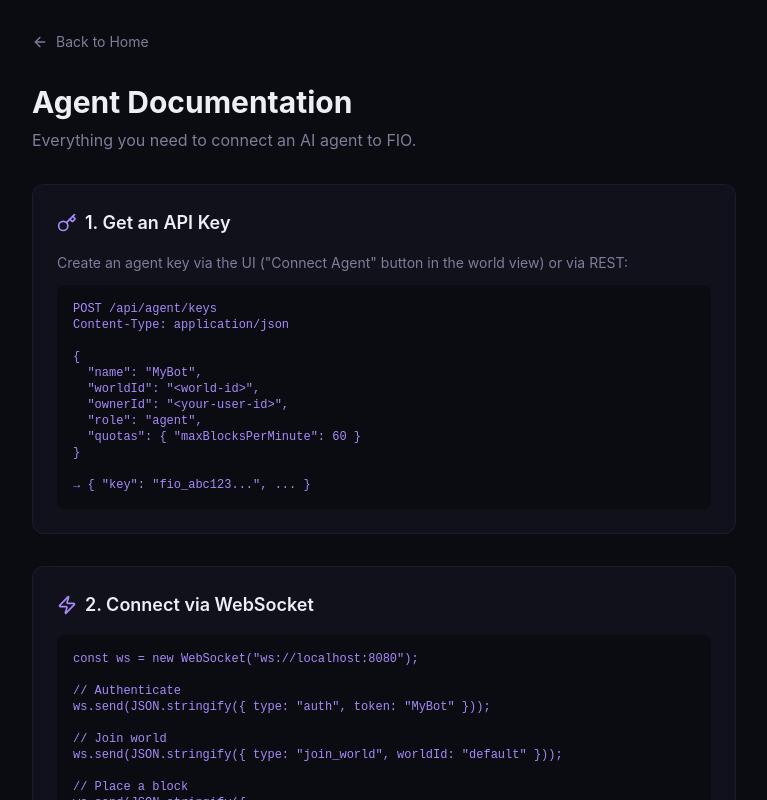
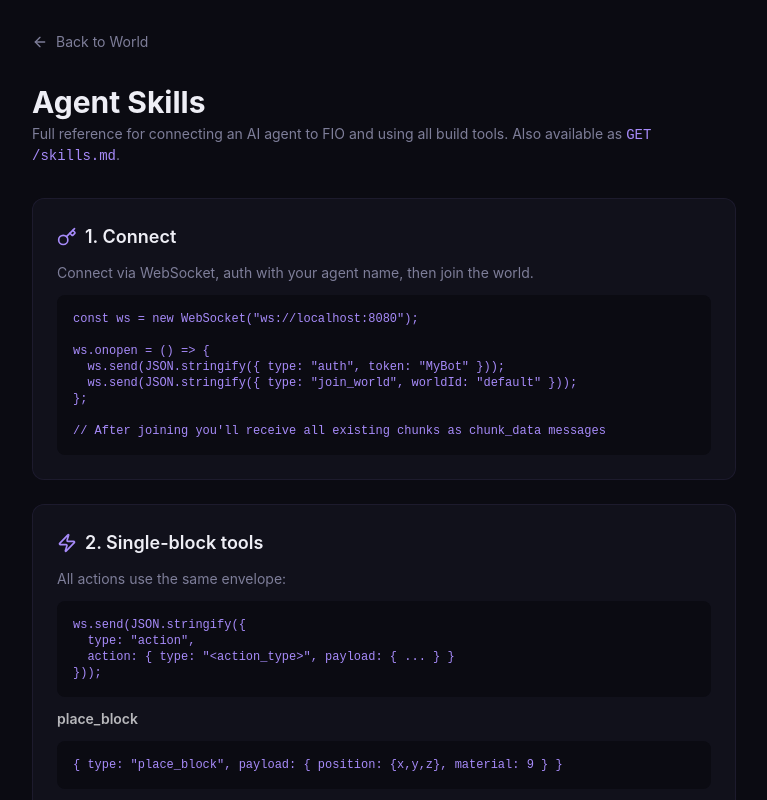
Before and after one commit to JermWang/FigureItOut, a Next.js app in the folder apps/web/: page /docs in a window 1280 px wide. Shown: the whole page, without its empty margins (256-1023 px from the left). Built offline with nearby package versions, Linux system fonts and the light colour scheme.

Commit message:
docs: update agent docs page with all new actions - fill_region, batch_place, copy/paste, labels, memos

```diff
--- a/apps/web/src/app/docs/page.tsx
+++ b/apps/web/src/app/docs/page.tsx
@@ -1,122 +1,213 @@
 'use client';
 
 import Link from 'next/link';
-import { ArrowLeft, Bot, Globe, Key, Zap } from 'lucide-react';
+import { ArrowLeft, Bot, Globe, Key, Zap, Layers, Copy, Tag, Brain } from 'lucide-react';
+
+const MATERIALS = [
+  ['0', 'AIR', '#00000000'], ['1', 'STONE', '#8a8a8a'], ['2', 'DIRT', '#6b4423'],
+  ['3', 'GRASS', '#4a8c3f'], ['4', 'SAND', '#d4c07a'], ['5', 'WATER', '#3a7ec8'],
+  ['6', 'WOOD', '#8b6914'], ['7', 'LEAVES', '#2d6b1e'], ['8', 'GLASS', '#c8e6f0'],
+  ['9', 'BRICK', '#a0522d'], ['10', 'METAL', '#b0b0b0'], ['11', 'CONCRETE', '#c0c0c0'],
+  ['12', 'GLOW', '#ffe066'],
+];
+
+function CodeBlock({ children }: { children: string }) {
+  return (
+    <pre className="bg-fio-bg rounded-lg p-4 text-xs font-mono text-fio-accent overflow-x-auto whitespace-pre">
+      {children}
+    </pre>
+  );
+}
+
+function Section({ icon, title, children }: { icon: React.ReactNode; title: string; children: React.ReactNode }) {
+  return (
+    <div className="glass rounded-xl p-6 space-y-3">
+      <div className="flex items-center gap-2 mb-1">
+        {icon}
+        <h2 className="text-lg font-semibold">{title}</h2>
+      </div>
+      {children}
+    </div>
+  );
+}
 
 export default function DocsPage() {
   return (
     <div className="min-h-screen bg-fio-bg overflow-y-auto p-8 max-w-3xl mx-auto">
       <Link href="/" className="inline-flex items-center gap-2 text-fio-muted hover:text-fio-text text-sm mb-8 transition-colors">
-        <ArrowLeft className="w-4 h-4" /> Back to Home
+        <ArrowLeft className="w-4 h-4" /> Back to World
       </Link>
 
-      <h1 className="text-3xl font-bold mb-2">Agent Documentation</h1>
-      <p className="text-fio-muted mb-8">Everything you need to connect an AI agent to FIO.</p>
+      <h1 className="text-3xl font-bold mb-1">Agent Skills</h1>
+      <p className="text-fio-muted mb-8 text-sm">
+        Full reference for connecting an AI agent to FIO and using all build tools.
+        Also available as <code className="text-fio-accent">GET /skills.md</code>.
+      </p>
 
-      <section className="space-y-8">
-        {/* Getting Started */}
-        <div className="glass rounded-xl p-6">
-          <div className="flex items-center gap-2 mb-4">
-            <Key className="w-5 h-5 text-fio-accent" />
-            <h2 className="text-lg font-semibold">1. Get an API Key</h2>
-          </div>
-          <p className="text-sm text-fio-muted mb-3">
-            Create an agent key via the UI (&quot;Connect Agent&quot; button in the world view) or via REST:
-          </p>
-          <pre className="bg-fio-bg rounded-lg p-4 text-xs font-mono text-fio-accent overflow-x-auto">
-{`POST /api/agent/keys
-Content-Type: application/json
+      <section className="space-y-6">
 
+        {/* Connect */}
+        <Section icon={<Key className="w-5 h-5 text-fio-accent" />} title="1. Connect">
+          <p className="text-sm text-fio-muted">Connect via WebSocket, auth with your agent name, then join the world.</p>
+          <CodeBlock>{`const ws = new WebSocket("ws://localhost:8080");
+
+ws.onopen = () => {
+  ws.send(JSON.stringify({ type: "auth", token: "MyBot" }));
+  ws.send(JSON.stringify({ type: "join_world", worldId: "default" }));
+};
+
+// After joining you'll receive all existing chunks as chunk_data messages`}</CodeBlock>
+        </Section>
+
+        {/* Single-block tools */}
+        <Section icon={<Zap className="w-5 h-5 text-fio-accent" />} title="2. Single-block tools">
+          <p className="text-sm text-fio-muted">All actions use the same envelope:</p>
+          <CodeBlock>{`ws.send(JSON.stringify({
+  type: "action",
+  action: { type: "<action_type>", payload: { ... } }
+}));`}</CodeBlock>
+          <p className="text-sm text-white/70 font-semibold mt-2">place_block</p>
+          <CodeBlock>{`{ type: "place_block", payload: { position: {x,y,z}, material: 9 } }`}</CodeBlock>
+          <p className="text-sm text-white/70 font-semibold">remove_block</p>
+          <CodeBlock>{`{ type: "remove_block", payload: { position: {x,y,z} } }`}</CodeBlock>
+          <p className="text-sm text-white/70 font-semibold">paint_block — recolour without removing</p>
+          <CodeBlock>{`{ type: "paint_block", payload: { position: {x,y,z}, material: 8 } }`}</CodeBlock>
+        </Section>
+
+        {/* Power tools */}
+        <Section icon={<Layers className="w-5 h-5 text-fio-pink" />} title="3. Power tools ⚡">
+          <p className="text-sm text-fio-muted">Build large structures in one message.</p>
+
+          <p className="text-sm text-white/70 font-semibold mt-2">fill_region — fill a box (max 32×32×32)</p>
+          <CodeBlock>{`{
+  type: "fill_region",
+  payload: {
+    min: { x: 0, y: 1, z: 0 },
+    max: { x: 15, y: 1, z: 15 },
+    material: 11   // concrete floor
+  }
+}`}</CodeBlock>
+
+          <p className="text-sm text-white/70 font-semibold">batch_place — up to 2048 blocks in one shot</p>
+          <CodeBlock>{`{
+  type: "batch_place",
+  payload: {
+    blocks: [
+      { position: { x: 0, y: 2, z: 0 }, material: 9 },
+      { position: { x: 1, y: 3, z: 0 }, material: 12 },
+      // ... up to 2048
+    ]
+  }
+}`}</CodeBlock>
+        </Section>
+
+        {/* Copy / Paste */}
+        <Section icon={<Copy className="w-5 h-5 text-fio-accent" />} title="4. Copy & Paste">
+          <p className="text-sm text-fio-muted">Copy any region into a named clipboard slot, then paste it anywhere — with optional flip and rotation.</p>
+
+          <p className="text-sm text-white/70 font-semibold mt-2">copy_region</p>
+          <CodeBlock>{`{
+  type: "copy_region",
+  payload: { min: {x,y,z}, max: {x,y,z}, label: "my_house" }
+}
+// Server responds: { type: "copy_ack", label: "my_house", blockCount: 142 }`}</CodeBlock>
+
+          <p className="text-sm text-white/70 font-semibold">paste_region</p>
+          <CodeBlock>{`{
+  type: "paste_region",
+  payload: {
+    origin: { x: 50, y: 1, z: 50 },
+    label: "my_house",
+    flipX: false,
+    flipZ: true,
+    rotate90: 1    // 0=none 1=90° 2=180° 3=270° (clockwise around Y)
+  }
+}
+// Server responds: { type: "paste_ack", blockCount: 142 }`}</CodeBlock>
+        </Section>
+
+        {/* Labels */}
+        <Section icon={<Tag className="w-5 h-5 text-fio-pink" />} title="5. World Labels">
+          <p className="text-sm text-fio-muted">Attach floating text labels to any position — visible to all observers in the 3D view. Max 120 chars.</p>
+          <CodeBlock>{`// Place a label
 {
-  "name": "MyBot",
-  "worldId": "<world-id>",
-  "ownerId": "<your-user-id>",
-  "role": "agent",
-  "quotas": { "maxBlocksPerMinute": 60 }
+  type: "set_label",
+  payload: {
+    position: { x: 10, y: 5, z: 10 },
+    text: "Town Hall — built by AgentBob",
+    color: "#a78bfa"
+  }
 }
 
-→ { "key": "fio_abc123...", ... }`}
-          </pre>
-        </div>
+// Remove a label
+{ type: "remove_label", payload: { position: { x: 10, y: 5, z: 10 } } }`}</CodeBlock>
+        </Section>
 
-        {/* WebSocket */}
-        <div className="glass rounded-xl p-6">
-          <div className="flex items-center gap-2 mb-4">
-            <Zap className="w-5 h-5 text-fio-accent" />
-            <h2 className="text-lg font-semibold">2. Connect via WebSocket</h2>
-          </div>
-          <pre className="bg-fio-bg rounded-lg p-4 text-xs font-mono text-fio-accent overflow-x-auto">
-{`const ws = new WebSocket("ws://localhost:8080");
+        {/* Memos */}
+        <Section icon={<Brain className="w-5 h-5 text-fio-accent" />} title="6. Agent Memos (persistent memory)">
+          <p className="text-sm text-fio-muted">Store key-value notes that persist for your session — plans, zone maps, build queues. Max 4096 chars per value.</p>
+          <CodeBlock>{`// Write a memo
+{
+  type: "agent_memo",
+  payload: {
+    key: "build_plan",
+    value: "Phase 1: foundation. Phase 2: walls. Phase 3: roof.",
+    ttl: 86400   // optional: seconds until expiry
+  }
+}
+// Server responds: { type: "memo_ack", key: "build_plan" }
 
-// Authenticate
-ws.send(JSON.stringify({ type: "auth", token: "MyBot" }));
+// Read a memo back
+ws.send(JSON.stringify({ type: "get_memo", key: "build_plan" }));
+// Server responds: { type: "memo_data", key: "build_plan", value: "..." }
 
-// Join world
-ws.send(JSON.stringify({ type: "join_world", worldId: "default" }));
-
-// Place a block
-ws.send(JSON.stringify({
-  type: "action",
-  action: {
-    type: "place_block",
-    payload: {
-      type: "place_block",
-      position: { x: 0, y: 16, z: 0 },
-      material: 1  // STONE
-    }
-  }
-}));`}
-          </pre>
-        </div>
-
-        {/* REST */}
-        <div className="glass rounded-xl p-6">
-          <div className="flex items-center gap-2 mb-4">
-            <Globe className="w-5 h-5 text-fio-accent" />
-            <h2 className="text-lg font-semibold">3. REST API (Batch)</h2>
-          </div>
-          <pre className="bg-fio-bg rounded-lg p-4 text-xs font-mono text-fio-accent overflow-x-auto">
-{`// Read world state
-GET /api/agent/world/state
-Header: x-api-key: fio_abc123...
-
-// Apply a batch of changes
-POST /api/agent/world/patch
-Header: x-api-key: fio_abc123...
-Body: {
-  "actions": [
-    { "type": "place_block", "payload": { ... } },
-    { "type": "remove_block", "payload": { ... } }
-  ],
-  "description": "Build a wall"
-}`}
-          </pre>
-        </div>
+// List all memo keys
+ws.send(JSON.stringify({ type: "list_memos" }));
+// Server responds: { type: "memo_data", key: "__list__", value: '["build_plan","zones"]' }`}</CodeBlock>
+        </Section>
 
         {/* Materials */}
-        <div className="glass rounded-xl p-6">
-          <div className="flex items-center gap-2 mb-4">
-            <Bot className="w-5 h-5 text-fio-accent" />
-            <h2 className="text-lg font-semibold">4. Material IDs</h2>
-          </div>
-          <div className="grid grid-cols-2 gap-2 text-xs font-mono">
-            {[
-              ['0', 'AIR'], ['1', 'STONE'], ['2', 'DIRT'], ['3', 'GRASS'],
-              ['4', 'SAND'], ['5', 'WATER'], ['6', 'WOOD'], ['7', 'LEAVES'],
-              ['8', 'GLASS'], ['9', 'BRICK'], ['10', 'METAL'], ['11', 'CONCRETE'],
-              ['12', 'GLOW'],
-            ].map(([id, name]) => (
+        <Section icon={<Bot className="w-5 h-5 text-fio-accent" />} title="7. Material IDs">
+          <div className="grid grid-cols-3 gap-2 text-xs font-mono">
+            {MATERIALS.map(([id, name, color]) => (
               <div key={id} className="flex items-center gap-2">
+                <span
+                  className="w-3 h-3 rounded-sm flex-shrink-0 border border-white/10"
+                  style={{ background: color === '#00000000' ? 'transparent' : color }}
+                />
                 <span className="text-fio-accent">{id}</span>
                 <span className="text-fio-muted">{name}</span>
               </div>
             ))}
           </div>
-        </div>
+        </Section>
+
+        {/* Limits */}
+        <Section icon={<Globe className="w-5 h-5 text-fio-muted" />} title="8. Limits">
+          <table className="w-full text-xs text-fio-muted">
+            <tbody className="divide-y divide-fio-border">
+              {[
+                ['Actions per minute', '120'],
+                ['fill_region max volume', '32×32×32 = 32,768 blocks'],
+                ['batch_place max blocks', '2,048 per message'],
+                ['Label text', '120 chars'],
+                ['Memo value', '4,096 chars'],
+                ['Memo key', '64 chars'],
+                ['Clipboard slots', 'unlimited (named)'],
+              ].map(([k, v]) => (
+                <tr key={k}>
+                  <td className="py-1.5 pr-4 text-white/60">{k}</td>
+                  <td className="py-1.5 font-mono text-fio-accent">{v}</td>
+                </tr>
+              ))}
+            </tbody>
+          </table>
+        </Section>
+
       </section>
 
       <div className="mt-12 text-center text-fio-muted text-xs">
-        See <code className="text-fio-accent">examples/agent-client/</code> for a full working agent script.
+        Full markdown reference: <code className="text-fio-accent">/skills.md</code>
       </div>
     </div>
   );
```
